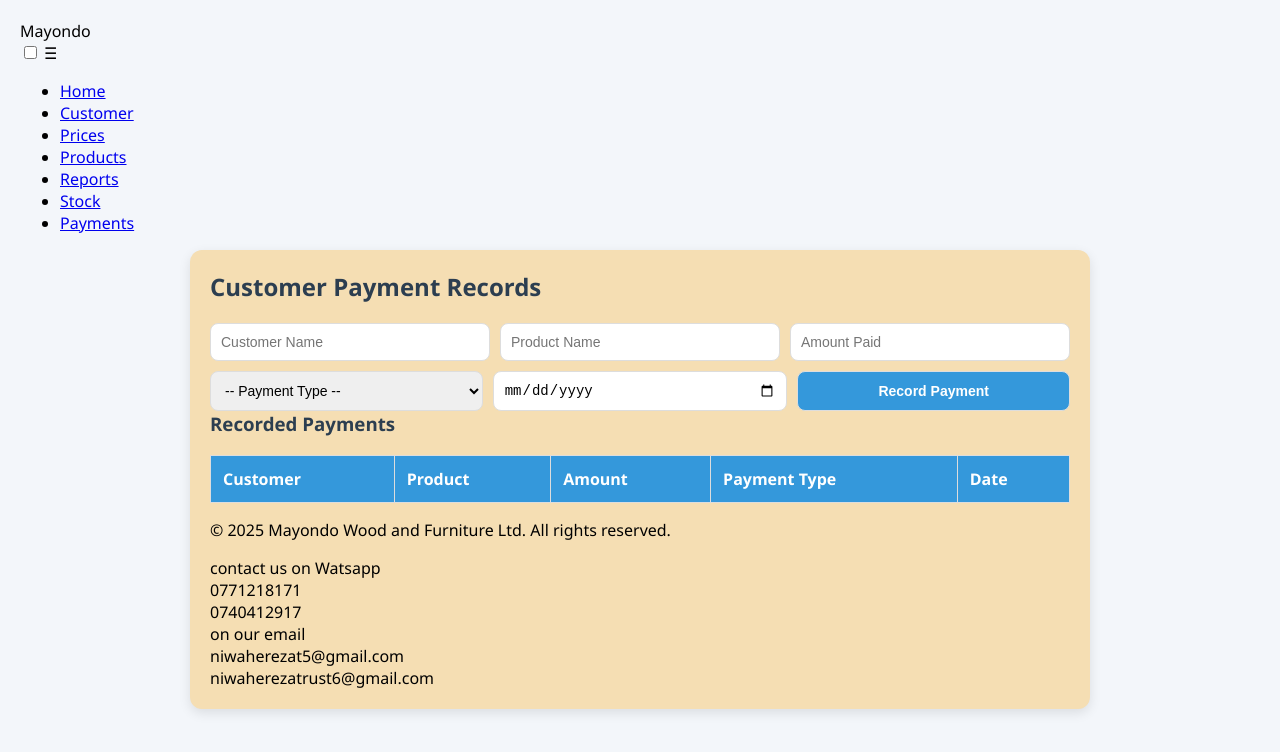
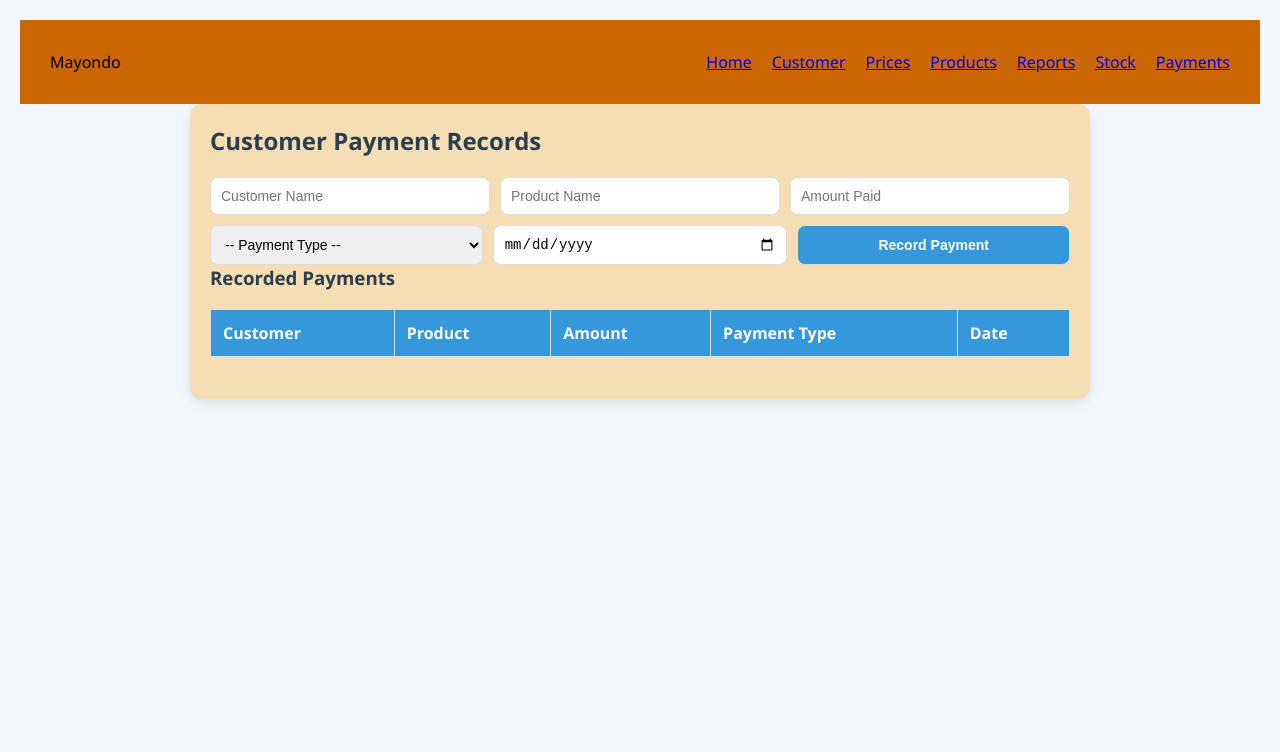
Before and after one commit to Niwahereza-Trust/mayondo, a plain HTML site: page payments.html in a window 1280 px wide. Drawn offline with Linux system fonts and the light colour scheme.

Commit message:
payments.html

```diff
--- a/payments.css
+++ b/payments.css
@@ -80,3 +80,25 @@ th {
 tr:nth-child(even) {
   background: #f9f9f9;
 }
+.navbar {
+  background-color: #cc6600;
+  padding: 15px 30px;
+  display: flex;
+  align-items: center;
+  justify-content: space-between;
+  flex-wrap: wrap;
+  position: relative;
+  text-decoration: none;
+}
+
+/*   .logo {
+  color: white;
+  font-size: 24px;
+  font-weight: bold;
+}*/
+
+.nav-links {
+  list-style: none;
+  display: flex;
+  gap: 20px;
+}
--- a/payments.html
+++ b/payments.html
@@ -8,8 +8,6 @@
 <body>
     <nav class="navbar">
     <div class="logo">Mayondo</div>
-    <input type="checkbox" id="menu-toggle">
-    <label for="menu-toggle" class="hamburger">&#9776;</label>
     <ul class="nav-links">
       <li><a href="index.html">Home</a></li>
       <li><a href="customers.html">Customer</a></li>
@@ -52,21 +50,8 @@
     </thead>
     <tbody></tbody>
   </table>
+<br>
 
   <script src="payments.js"></script>
-    <footer>
-      <p>&copy; 2025 Mayondo Wood and Furniture Ltd. All rights reserved.</p>
-      contact us on Watsapp
-      <br>
-      0771218171
-      <br>
-      0740412917
-      <br>
-      on our email
-      <br>
-      niwaherezat5@gmail.com
-      <br>
-      niwaherezatrust6@gmail.com
-   </footer>
 </body>
 </html>
```
Also changed, not shown: index.html (+0 -2 lines).
